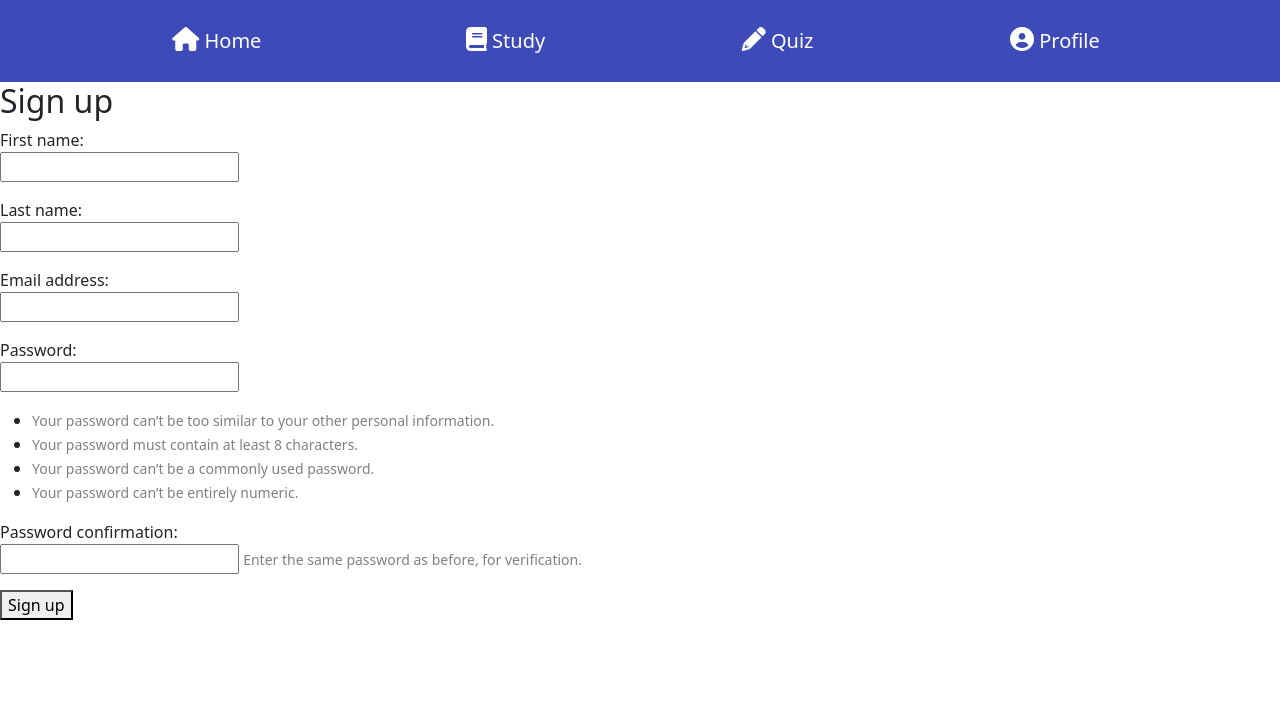
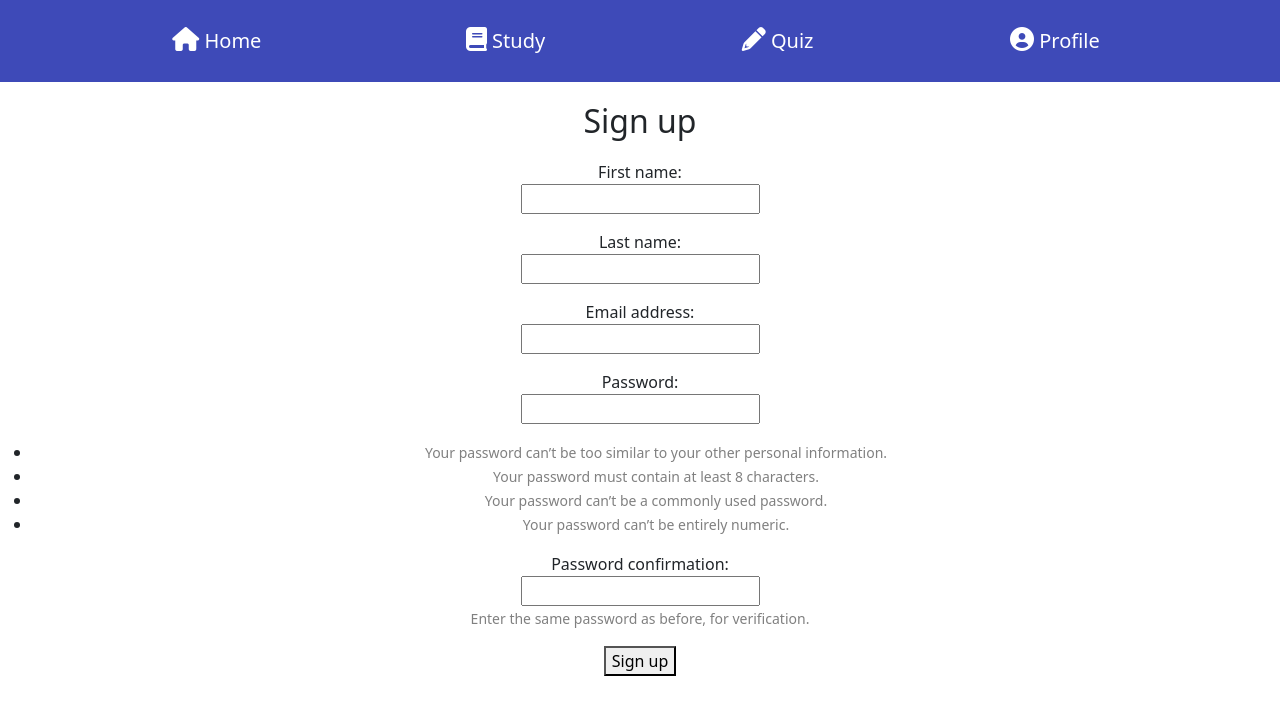
Before and after one commit to GaryAllan1/L4-Project, a Django app: page /signup in a window 1280 px wide. Shown: the top 715 px of the page. Run offline with Django 4.2, Linux system fonts and the light colour scheme.

Commit message:
form styling changes

```diff
--- a/src/haile/templates/signup.html
+++ b/src/haile/templates/signup.html
@@ -2,13 +2,24 @@
 {% extends "base.html" %}
 
 {% block body_block %}
+
+<style>
+    form, h2{
+        text-align: center;
+    }
+    h2{
+        margin-bottom: 20px;
+        margin-top: 20px;
+    }
+</style>
+
 <h2>Sign up</h2>
  <form method="post">
     {% csrf_token %}
     {% for field in form %}
       <p>
         {{ field.label_tag }}<br>
-        {{ field }}
+        {{ field }} <br>
         {% if field.help_text %}
           <small style="color: grey">{{ field.help_text }}</small>
         {% endif %}
```
